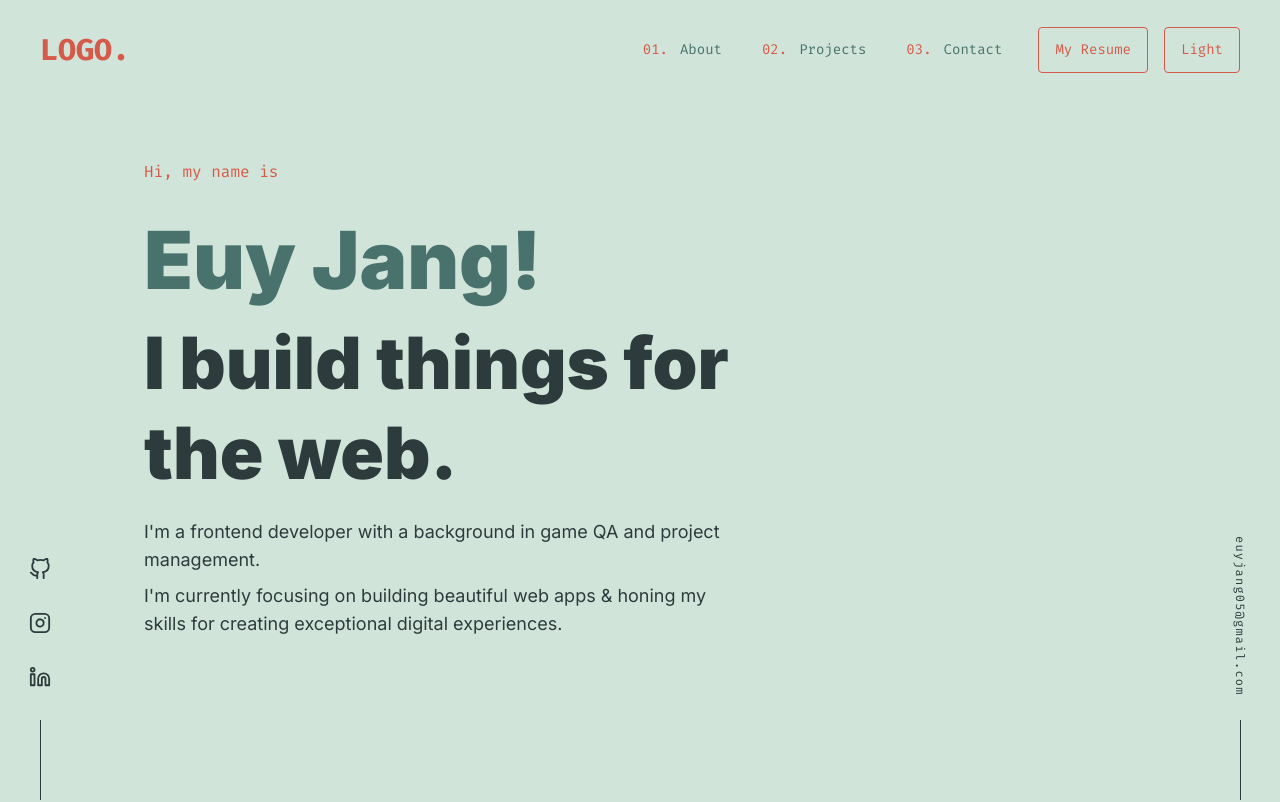
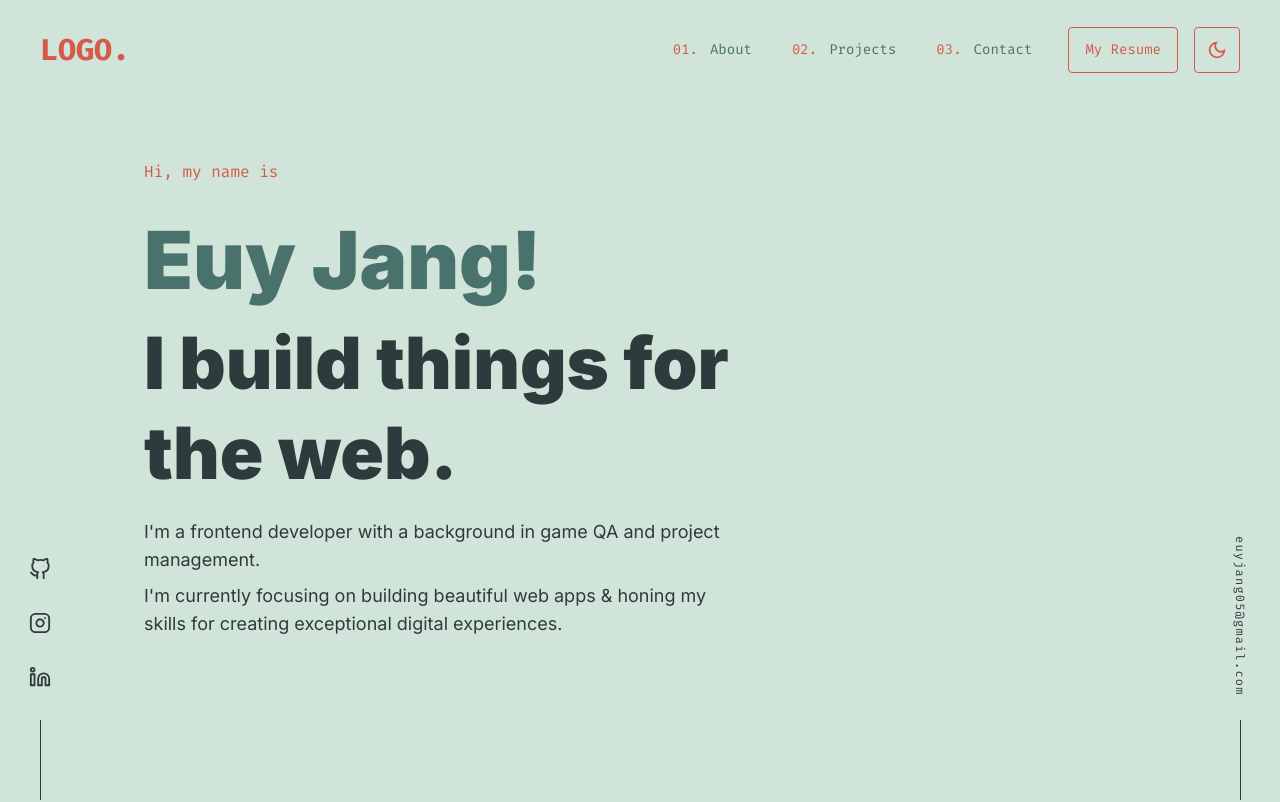
Before and after one commit to strudel05/my-portfolio-app, a React (Create React App) app: page / in a window 1280 px wide. Shown: the top 802 px of the page. Built offline with nearby package versions, Linux system fonts and the light colour scheme.

Commit message:
added proper icons for dark/light mode

```diff
--- a/src/components/Navbar.jsx
+++ b/src/components/Navbar.jsx
@@ -1,4 +1,5 @@
 import { useState, useEffect } from "react";
+import { MdOutlineLightMode, MdOutlineDarkMode } from "react-icons/md";
 
 const Navbar = ({
   menuOpen,
@@ -86,10 +87,15 @@ const Navbar = ({
           <a href="/resume.pdf" target="_blank" rel="noreferrer">
             <button className="ml-4">my resume</button>
           </a>
-          <button className="ml-4" onClick={handleTheme}>
-            {theme}
+          <button className="ml-4 p-[0.6875rem]" onClick={handleTheme}>
+            {theme === "dark" ? (
+              <MdOutlineLightMode size={22} />
+            ) : (
+              <MdOutlineDarkMode size={22} />
+            )}
           </button>
         </div>
+
         <div
           className={
             menuOpen
@@ -133,6 +139,13 @@ const Navbar = ({
           }
         >
           <nav className="flex flex-col justify-between items-center w-full">
+            <button className="mb-10 p-3" onClick={handleTheme}>
+              {theme === "dark" ? (
+                <MdOutlineLightMode size={22} />
+              ) : (
+                <MdOutlineDarkMode size={22} />
+              )}
+            </button>
             <ol className="font-mono text-zinc-300 text-sm marker:text-skin-accent [counter-reset:list-number] [font-size:clamp(1rem,4.25vw,1.5rem)] text-center">
               <li
                 className="text-skin-base
```
